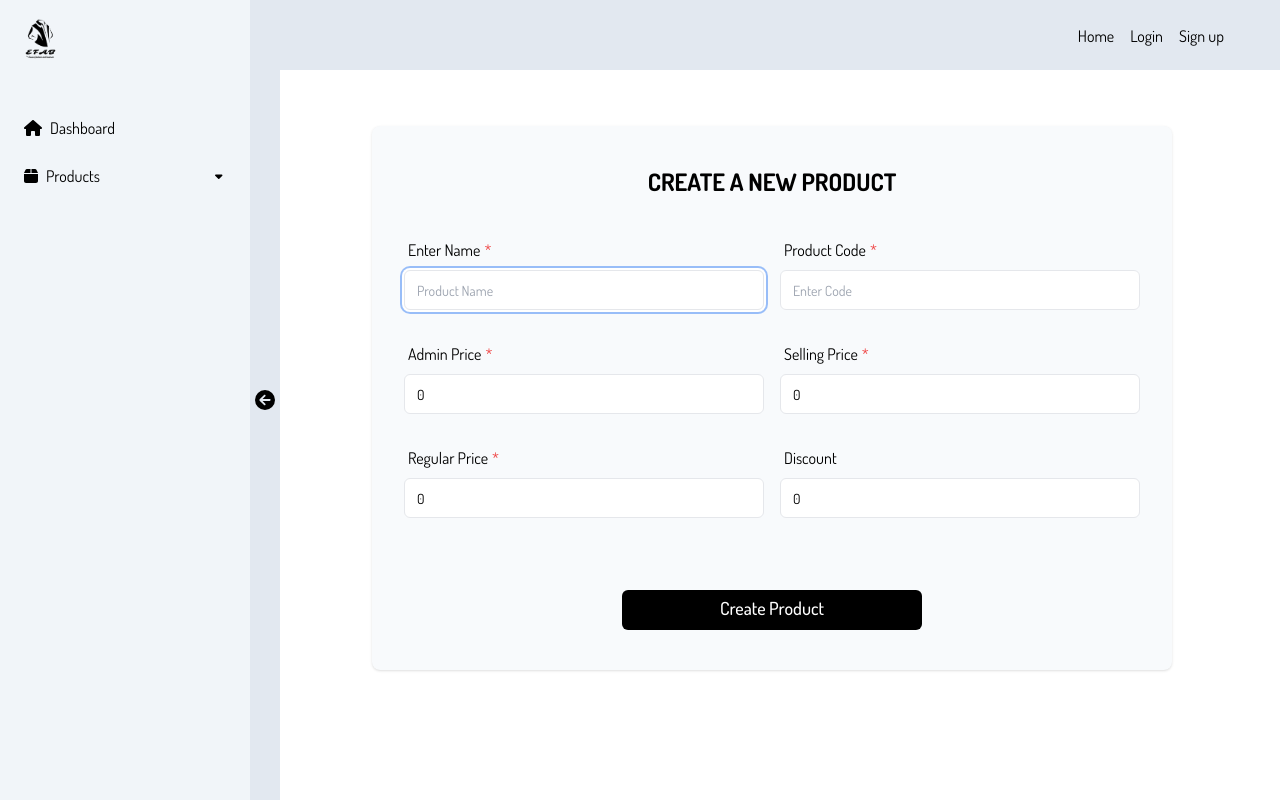
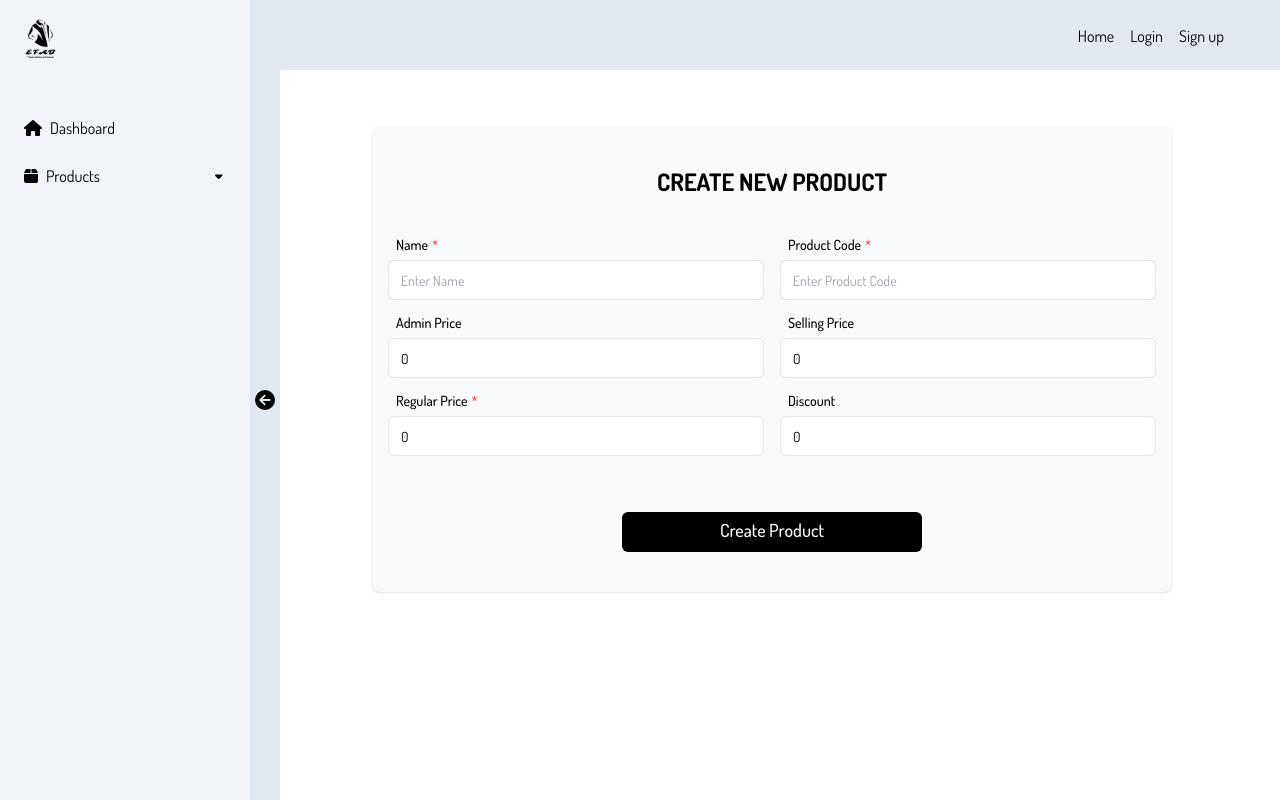
Before and after one commit to raihanuddin2002/efab-frontend, a Next.js app: page /dashboard/products/add in a window 1280 px wide. Built offline with nearby package versions, Linux system fonts and the light colour scheme.

Commit message:
generic form working

```diff
--- a/src/app/(AdminPanel)/dashboard/products/add/page.tsx
+++ b/src/app/(AdminPanel)/dashboard/products/add/page.tsx
@@ -3,8 +3,6 @@
 import { TextField } from '@/components/form/fields/TextField'
 import { GenericForm, GenericFormRef } from '@/components/form/GenericForm'
 import { Button } from '@/components/ui/button'
-import { FormField } from '@/components/ui/form'
-import { Input } from '@/components/ui/input'
 import { faSpinner } from '@fortawesome/free-solid-svg-icons'
 import { FontAwesomeIcon } from '@fortawesome/react-fontawesome'
 import { zodResolver } from '@hookform/resolvers/zod'
@@ -25,44 +23,25 @@ const initialProductState = {
 const productSchema = z.object({
     name: z.string().min(3, 'Name must be at least 3 characters long'),
     product_code: z.string().min(3, 'Code must be at least 3 characters long'),
-    admin_price: z.number().min(0, 'Admin price must be at least 0'),
-    selling_price: z.number().min(0, 'Selling price must be at least 0'),
-    regular_price: z.number().min(0, 'Regular price must be at least 0'),
-    discount: z.number().min(0, 'Discount must be at least 0'),
-})
+    admin_price: z.coerce.number().min(0, 'Admin price must be at least 0').optional(),
+    selling_price: z.coerce.number().min(0, 'Selling price must be at least 0'),
+    regular_price: z.coerce.number().min(0, 'Regular price must be at least 0').optional(),
+    discount: z.coerce.number().min(0, 'Discount must be at least 0').optional(),
+});
 
 export type ProductFormValue = z.infer<typeof productSchema>;
 
 export default function AddProduct() {
     const formRef = useRef<GenericFormRef<ProductFormValue>>(null);
-    const [product, setProduct] = useState(initialProductState)
     const [isLoading, setIsLoading] = useState(false)
 
     const form = useForm<ProductFormValue>({
         resolver: zodResolver(productSchema),
-        defaultValues: {
-            name: '',
-            product_code: '',
-            admin_price: 0,
-            selling_price: 0,
-            regular_price: 0,
-            discount: 0,
-        },
+        defaultValues: initialProductState,
     });
 
-    const handleChange = (e: React.ChangeEvent<HTMLInputElement>) => {
-        setProduct({
-            ...product,
-            [e.target.name]: e.target.value,
-        })
-    }
 
-    const resetForm = () => {
-        setProduct(initialProductState)
-    }
-
-    const handleSubmit = async (e: React.FormEvent<HTMLFormElement>) => {
-        e.preventDefault()
+    const handleFormSubmit = async (values: ProductFormValue) => {
         setIsLoading(true)
 
         try {
@@ -71,7 +50,7 @@ export default function AddProduct() {
                 headers: {
                     'Content-Type': 'application/json',
                 },
-                body: JSON.stringify(product),
+                body: JSON.stringify(values),
             })
 
             const data = await response.json()
@@ -82,7 +61,7 @@ export default function AddProduct() {
             }
 
             toast.success(`${data.message} (${data.product.product_code})`)
-            resetForm()
+            form.reset()
         } catch (error) {
             console.error(error)
             toast.error('Network or server error')
@@ -91,91 +70,65 @@ export default function AddProduct() {
         }
     }
 
+    return (
+        <div className='max-w-[800px] w-full mx-auto py-10'>
+            <div className='card w-full bg-slate-50 px-4 py-10'>
+                <h2 className='text-2xl font-bold mb-10 uppercase text-center'>Create New Product</h2>
 
-    // const handleSubmit = (values: ProductFormValue) => {
-    //     console.log(values)
-    // }
-
-    return (
-        <div className='max-w-[800px] w-full mx-auto py-10 text-center'>
-            <div className='card w-full bg-slate-50 px-4 py-10'>
-                <form onSubmit={handleSubmit}>
-                    <h2 className='text-2xl uppercase font-bold mb-10'>
-                        Create a new product
-                    </h2>
-                    <div className='grid grid-cols-1 md:grid-cols-2 gap-4 px-4 mb-10'>
-                        <Input
-                            type='text'
+                <GenericForm
+                    ref={formRef}
+                    schema={productSchema}
+                    initialValues={initialProductState}
+                    onSubmit={(values) => {
+                        handleFormSubmit(values)
+                    }}
+                >
+                    <div className='grid grid-cols-1 md:grid-cols-2 gap-4 mb-10'>
+                        <TextField<ProductFormValue>
                             name='name'
-                            placeholder='Product Name'
-                            label='Enter Name'
-                            className='w-full mb-4'
-                            autoFocus
+                            label='Name'
+                            placeholder='Enter Name'
                             required
-                            value={product.name}
-                            onChange={handleChange}
-                            autoComplete='off'
-                        />
-                        <Input
-                            type='text'
-                            name='product_code'
-                            placeholder='Enter Code'
-                            label='Product Code'
-                            className='w-full mb-4'
-                            required
-                            value={product.product_code}
-                            onChange={handleChange}
-                            autoComplete='off'
                         />
 
-                        <Input
-                            type='number'
-                            name='admin_price'
-                            placeholder='Enter Admin Price'
-                            label='Admin Price'
-                            className='w-full mb-4'
+                        <TextField<ProductFormValue>
+                            name='product_code'
+                            label='Product Code'
+                            placeholder='Enter Product Code'
                             required
-                            value={product.admin_price}
-                            onChange={handleChange}
-                            autoComplete='off'
                         />
 
-                        <Input
+                        <TextField<ProductFormValue>
+                            name='admin_price'
+                            label='Admin Price'
+                            placeholder='Enter Admin Price'
                             type='number'
-                            name='selling_price'
-                            placeholder='Enter Selling Price'
-                            label='Selling Price'
-                            className='w-full mb-4'
-                            required
-                            value={product.selling_price}
-                            onChange={handleChange}
-                            autoComplete='off'
                         />
 
-                        <Input
+                        <TextField<ProductFormValue>
+                            name='selling_price'
+                            label='Selling Price'
+                            placeholder='Enter Selling Price'
                             type='number'
-                            name='regular_price'
-                            placeholder='Enter Regular Price'
-                            label='Regular Price'
-                            className='w-full mb-4'
-                            required
-                            value={product.regular_price}
-                            onChange={handleChange}
-                            autoComplete='off'
                         />
 
-                        <Input
+                        <TextField<ProductFormValue>
+                            name='regular_price'
+                            label='Regular Price'
+                            placeholder='Enter Regular Price'
                             type='number'
+                            required
+                        />
+
+                        <TextField<ProductFormValue>
                             name='discount'
+                            label='Discount'
                             placeholder='Enter Discount'
-                            label='Discount'
-                            className='w-full mb-4'
-                            value={product.discount}
-                            onChange={handleChange}
-                            autoComplete='off'
+                            type='number'
                         />
                     </div>
 
+                    <div className='text-center'>
                         <Button
                             type='submit'
                             disabled={isLoading}
@@ -187,7 +140,8 @@ export default function AddProduct() {
                                 <FontAwesomeIcon icon={faSpinner} className="ml-2 animate-spin" />
                             )}
                         </Button>
-                </form>
+                    </div>
+                </GenericForm>
             </div>
         </div>
     )
--- /dev/null
+++ b/src/app/api/(dashboard)/products/controller.ts
@@ -0,0 +1,36 @@
+import { ProductFormValue } from "@/app/(AdminPanel)/dashboard/products/add/page"
+import { prisma } from "@/lib/prisma"
+
+export async function fetchProducts() {
+    try {
+        const products = await prisma.product.findMany()
+
+        return products
+    } catch (error) {
+        console.error(error)
+        throw new Error('Failed to fetch products')
+    }
+}
+
+export async function createProductInDB(data: ProductFormValue) {
+    const existing = await prisma.product.findFirst({
+        where: { product_code: data.product_code },
+    })
+
+    if (existing) {
+        throw new Error(`Product code (${data.product_code}) already exists!`)
+    }
+
+    const result = await prisma.product.create({
+        data: {
+            name: data.name,
+            product_code: data.product_code,
+            admin_price: Number(data.admin_price),
+            selling_price: Number(data.selling_price),
+            regular_price: Number(data.regular_price),
+            discount: Number(data.discount),
+        },
+    })
+
+    return result
+}
--- a/src/app/api/(dashboard)/products/route.ts
+++ b/src/app/api/(dashboard)/products/route.ts
@@ -1,10 +1,10 @@
-import { prisma } from '@/lib/prisma'
 import { NextResponse } from 'next/server'
 import { ProductFormValue } from '@/app/(AdminPanel)/dashboard/products/add/page'
+import { createProductInDB, fetchProducts } from './controller'
 
 export async function GET() {
     try {
-        const products = await prisma.product.findMany()
+        const products = await fetchProducts()
 
         return NextResponse.json(products)
     } catch (error) {
@@ -20,26 +20,7 @@ export async function POST(req: Request) {
     try {
         const data: ProductFormValue = await req.json()
 
-        const isExist = await prisma.product.findFirst({
-            where: {
-                product_code: data.product_code
-            },
-        })
-
-        if (isExist) {
-            return NextResponse.json({ message: 'Product code already exists' }, { status: 409 })
-        }
-
-        const result = await prisma.product.create({
-            data: {
-                name: data.name,
-                product_code: data.product_code,
-                admin_price: Number(data.admin_price),
-                selling_price: Number(data.selling_price),
-                regular_price: Number(data.regular_price),
-                discount: Number(data.discount),
-            },
-        })
+        const result = await createProductInDB(data)
 
         return NextResponse.json({ product: result, message: 'Product created successfully' }, { status: 200 })
     } catch (error) {
--- a/src/components/form/fields/TextField.tsx
+++ b/src/components/form/fields/TextField.tsx
@@ -12,6 +12,8 @@ import {
 import { cn } from '@/lib/cn';
 import { Button } from '@/components/ui/button';
 import { Input } from '@/components/ui/input';
+import { FontAwesomeIcon } from '@fortawesome/react-fontawesome';
+import { faSpinner } from '@fortawesome/free-solid-svg-icons';
 
 
 type TextFieldProps<T extends FieldValues> = {
@@ -67,6 +69,7 @@ export const TextField = <T extends FieldValues>({
     disabled = false,
 }: TextFieldProps<T>) => {
     const { control } = useFormContext<T>();
+
     return (
         <FormField
             control={control}
@@ -74,11 +77,12 @@ export const TextField = <T extends FieldValues>({
             render={({ field }) => (
                 <FormItem className={cn(className)}>
                     {label && (
-                        <FormLabel htmlFor={name}>
+                        <FormLabel htmlFor={name} className='flex justify-start px-2'>
                             <span>{label}</span>
                             {required && <span className="ml-1 text-red-500">*</span>}
                         </FormLabel>
                     )}
+
                     <FormControl>
                         <div className="relative flex items-center gap-2">
                             <Input
@@ -90,7 +94,7 @@ export const TextField = <T extends FieldValues>({
                                 disabled={disabled}
                             />
 
-                            {/* {loading && <LoadingSpinner className="absolute right-4" />} */}
+                            {loading && <FontAwesomeIcon icon={faSpinner} className="absolute right-4 animate-spin" />}
 
                             {action && (
                                 <Button
@@ -111,7 +115,7 @@ export const TextField = <T extends FieldValues>({
                         </div>
                     </FormControl>
 
-                    <FormMessage className="line-clamp-1 text-xs" />
+                    <FormMessage className="line-clamp-1 text-xs px-2 text-red-500" />
                 </FormItem>
             )}
         />
--- a/src/components/ui/input.tsx
+++ b/src/components/ui/input.tsx
@@ -1,23 +1,12 @@
 import * as React from "react"
 import { cn } from "@/lib/cn"
 
-type InputProps = React.ComponentProps<"input"> & {
-  label?: string
-}
+type InputProps = React.ComponentProps<"input">
 
 const Input = React.forwardRef<HTMLInputElement, InputProps>(
-  ({ className, type, label, ...props }, ref) => {
+  ({ className, type, ...props }, ref) => {
     return (
-      <div>
-        {label && (
-          <div className="text-left mb-2 px-1">
-            <label htmlFor={props.id}>
-              <span>{label}</span>
-              {props.required && <span className="ml-1 text-red-500">*</span>}
-            </label>
-          </div>
-        )}
-
+      <>
         <input
           type={type}
           className={cn(
@@ -27,7 +16,7 @@ const Input = React.forwardRef<HTMLInputElement, InputProps>(
           ref={ref}
           {...props}
         />
-      </div>
+      </>
     )
   }
 )
```
Also changed, not shown: src/app/(AdminPanel)/dashboard/products/search/_components/searchbar.tsx (+6 -6 lines), src/components/form/GenericForm.tsx (+19 -7 lines), 1 other file (tests, documents, lock files or other folders). Lines whose indentation alone changed are shown as unchanged.
